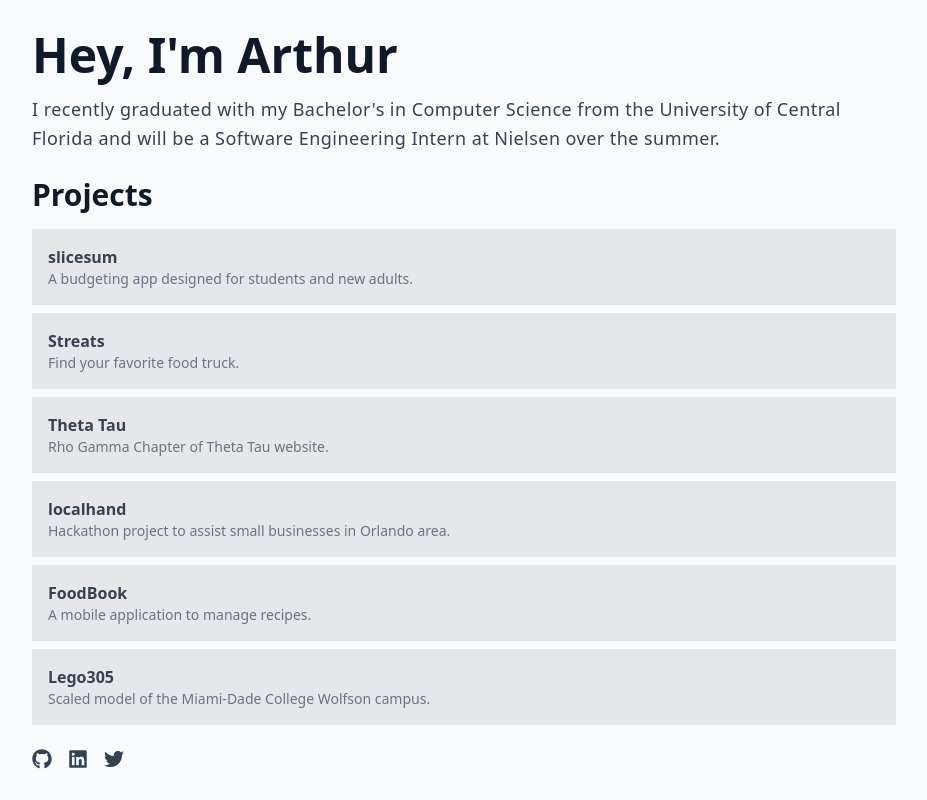
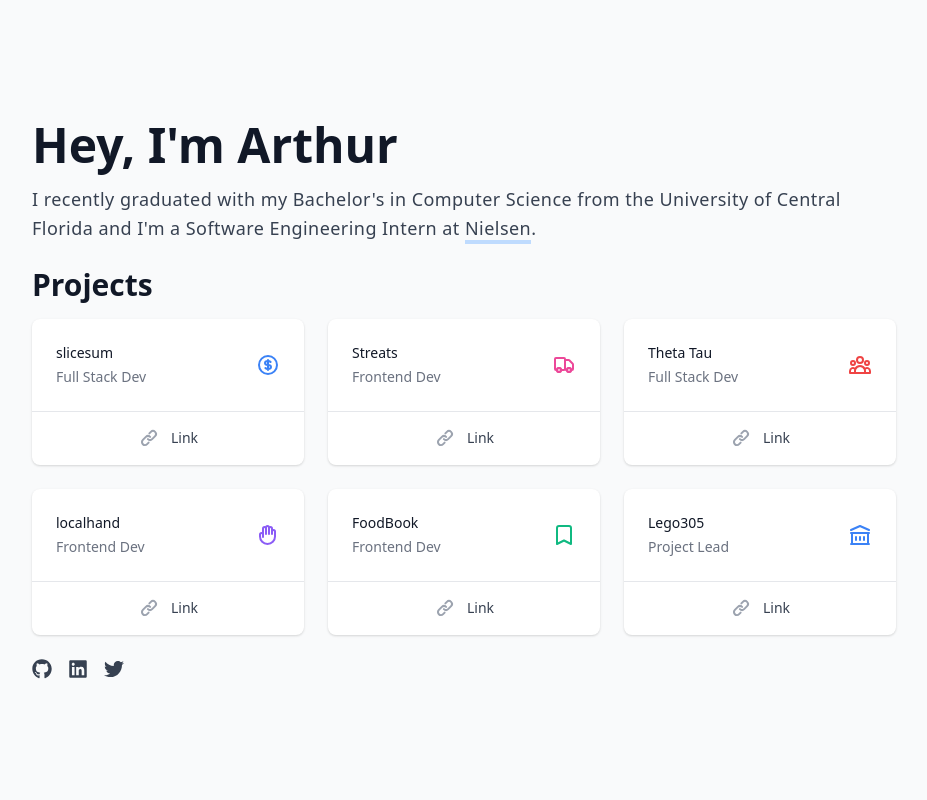
Before and after one commit to ArthurWHenry/arthurhenry.dev, a React (Create React App) app: page / in a window 1280 px wide. Shown: the whole page, without its empty margins (176-1103 px from the left). Built offline with nearby package versions, Linux system fonts and the light colour scheme.

Commit message:
using tailwind grid lists

```diff
--- a/package.json
+++ b/package.json
@@ -4,6 +4,7 @@
   "private": true,
   "dependencies": {
     "@craco/craco": "^6.1.2",
+    "@heroicons/react": "^1.0.1",
     "@testing-library/jest-dom": "^5.11.4",
     "@testing-library/react": "^11.1.0",
     "@testing-library/user-event": "^12.1.10",
--- a/src/App.js
+++ b/src/App.js
@@ -1,37 +1,82 @@
 /* eslint-disable jsx-a11y/anchor-is-valid */
 import { FaGithub, FaLinkedin, FaTwitter } from 'react-icons/fa';
+import {
+  CurrencyDollarIcon,
+  TruckIcon,
+  UserGroupIcon,
+  HandIcon,
+  BookmarkIcon,
+  LibraryIcon,
+} from '@heroicons/react/outline';
+import { LinkIcon } from '@heroicons/react/solid';
 
 const projects = [
   {
     name: 'slicesum',
+    role: 'Full Stack Dev',
     description: 'A budgeting app designed for students and new adults.',
     link: 'https://slicesum.com/',
+    icon: CurrencyDollarIcon,
+    color: 'blue',
   },
   {
     name: 'Streats',
+    role: 'Frontend Dev',
     description: 'Find your favorite food truck.',
     link: 'https://www.gostreats.com/',
+    icon: TruckIcon,
+    color: 'pink',
   },
   {
     name: 'Theta Tau',
+    role: 'Full Stack Dev',
     description: 'Rho Gamma Chapter of Theta Tau website.',
     link: 'https://thetataupg.org/',
+    icon: UserGroupIcon,
+    color: 'red',
   },
   {
     name: 'localhand',
+    role: 'Frontend Dev',
     description:
       'Hackathon project to assist small businesses in Orlando area.',
     link: 'https://github.com/ArthurWHenry/localhand',
+    icon: HandIcon,
+    color: 'purple',
   },
   {
     name: 'FoodBook',
+    role: 'Frontend Dev',
     description: 'A mobile application to manage recipes.',
     link: 'https://github.com/ArthurWHenry/foodbook-mobile',
+    icon: BookmarkIcon,
+    color: 'green',
   },
   {
     name: 'Lego305',
+    role: 'Project Lead',
     description: 'Scaled model of the Miami-Dade College Wolfson campus.',
     link: 'https://www.youtube.com/watch?v=b8VYoZhTU6c',
+    icon: LibraryIcon,
+    color: 'blue',
+  },
+];
+
+const socials = [
+  {
+    name: 'github',
+    link: 'https://github.com/ArthurWHenry',
+    icon: FaGithub,
+  },
+  {
+    name: 'linkedin',
+    link: 'https://www.linkedin.com/in/arthur-henry-0458a1104/',
+    icon: FaLinkedin,
+  },
+  {
+    name: 'twitter',
+    link: 'https://twitter.com/arthurwhenry',
+    icon: FaTwitter,
   },
 ];
 
@@ -48,46 +93,73 @@ function App() {
             </h1>
             <p className="tracking-wide leading-relaxed text-lg text-gray-700">
               I recently graduated with my Bachelor's in Computer Science from
-              the University of Central Florida and will be a Software
-              Engineering Intern at Nielsen over the summer.
+              the University of Central Florida and I'm a Software Engineering
+              Intern at{' '}
+              <a
+                href="https://www.nielsen.com/us/en/"
+                className="border-b-4 border-blue-200 hover:border-blue-400 transition ease-in duration-150"
+              >
+                Nielsen
+              </a>
+              .
             </p>
           </main>
           {/* List some of my projects. */}
           <div className="flex flex-col justify-start space-y-4 w-full px-4">
             <h2 className="font-bold text-gray-900 text-3xl">Projects</h2>
             {/* Going to be a grid with my projects. */}
-            <div className="space-y-2">
-              {/* Should be able to hover over each project and have a slight transition. */}
-              {projects.map(({ name, description, link }) => (
-                <div className="bg-gray-200 transition ease-linear duration-75 hover:bg-gray-300 p-4">
-                  <a href={link} className="font-semibold text-gray-700">
-                    {name}
+            <ul className="grid grid-cols-1 gap-6 sm:grid-cols-2 lg:grid-cols-3">
+              {projects.map((project) => (
+                <li
+                  key={project.name}
+                  className="col-span-1 bg-white rounded-lg shadow divide-y divide-gray-200"
+                >
+                  <div className="w-full flex items-center justify-between p-6 space-x-6">
+                    <div className="flex-1 truncate">
+                      <div className="flex items-center space-x-3">
+                        <h3 className="text-gray-900 text-sm font-medium truncate">
+                          {project.name}
+                        </h3>
+                      </div>
+                      <p className="mt-1 text-gray-500 text-sm truncate">
+                        {project.role}
+                      </p>
+                    </div>
+                    <project.icon
+                      className={`h-6 w-6 text-${project.color}-500`}
+                    />
+                  </div>
+                  <div>
+                    <div className="-mt-px flex divide-x divide-gray-200">
+                      <div className="w-0 flex-1 flex">
+                        <a
+                          href={project.link}
+                          className={`relative -mr-px w-0 flex-1 inline-flex items-center justify-center py-4 text-sm text-gray-700 font-medium border border-transparent rounded-b-lg hover:text-gray-50 hover:bg-${project.color}-500 transition ease-in duration-150`}
+                        >
+                          <LinkIcon
+                            className="w-5 h-5 text-gray-400"
+                            aria-hidden="true"
+                          />
+                          <span className="ml-3">Link</span>
                         </a>
-                  <p className="text-sm text-gray-500">{description}</p>
                       </div>
+                    </div>
+                  </div>
+                </li>
               ))}
-            </div>
+            </ul>
           </div>
           {/* Socials. */}
           <div className="flex justify-start space-x-4 w-full px-4 pb-4">
+            {socials.map((social) => (
               <a
-              href="https://github.com/ArthurWHenry"
+                key={social.name}
+                href={social.link}
                 className="text-gray-700 transition ease-linear duration-75 hover:text-gray-800"
               >
-              <FaGithub className="h-5 w-5" />
+                <social.icon className="h-5 w-5" />
               </a>
-            <a
-              href="https://www.linkedin.com/in/arthur-henry-0458a1104/"
-              className="text-gray-700 transition ease-linear duration-75 hover:text-gray-800"
-            >
-              <FaLinkedin className="h-5 w-5" />
-            </a>
-            <a
-              href="https://twitter.com/arthurwhenry"
-              className="text-gray-700 transition ease-linear duration-75 hover:text-gray-800"
-            >
-              <FaTwitter className="h-5 w-5" />
-            </a>
+            ))}
           </div>
         </div>
       </div>
```
Also changed, not shown: 1 other file (tests, documents, lock files or other folders). Lines whose indentation alone changed are shown as unchanged.
